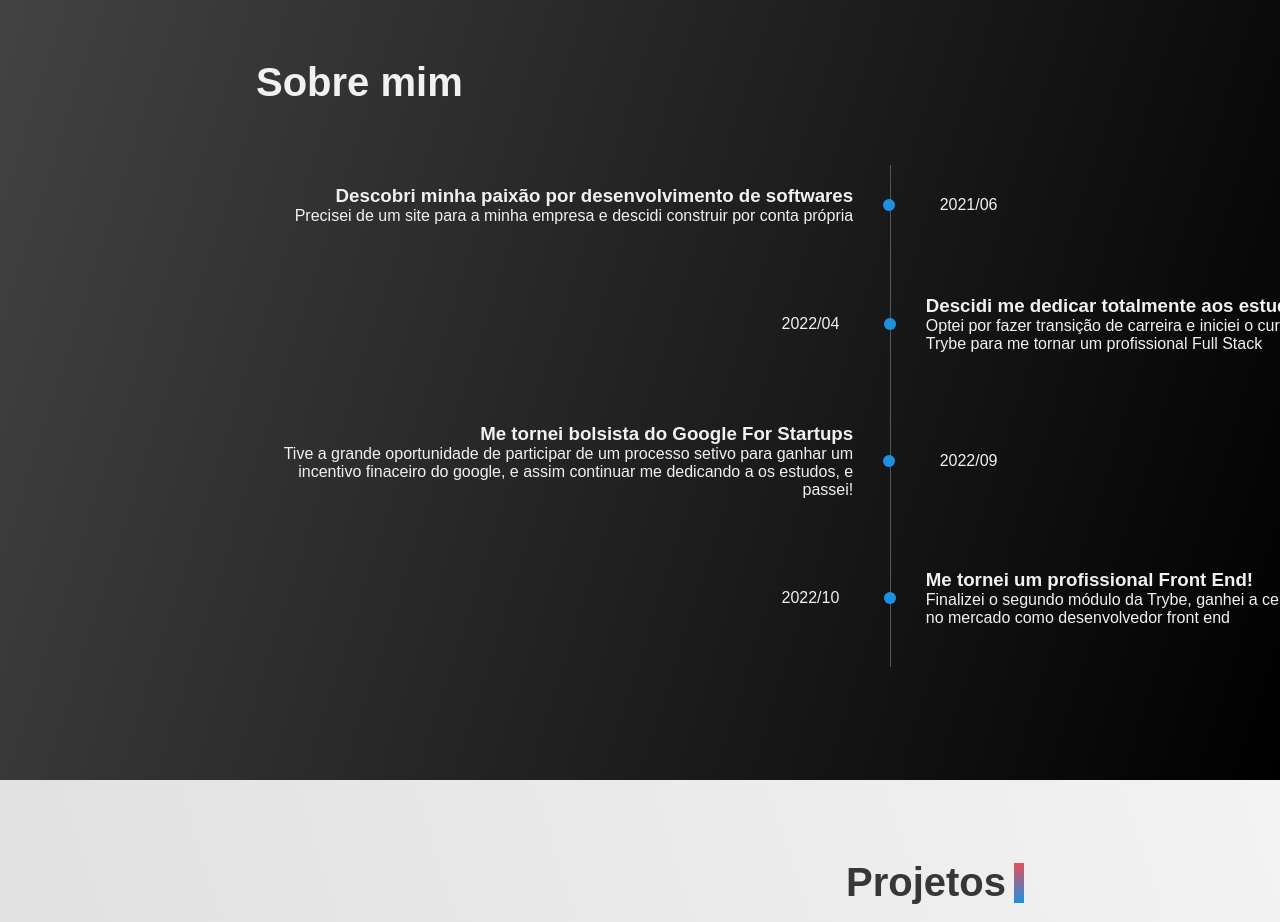
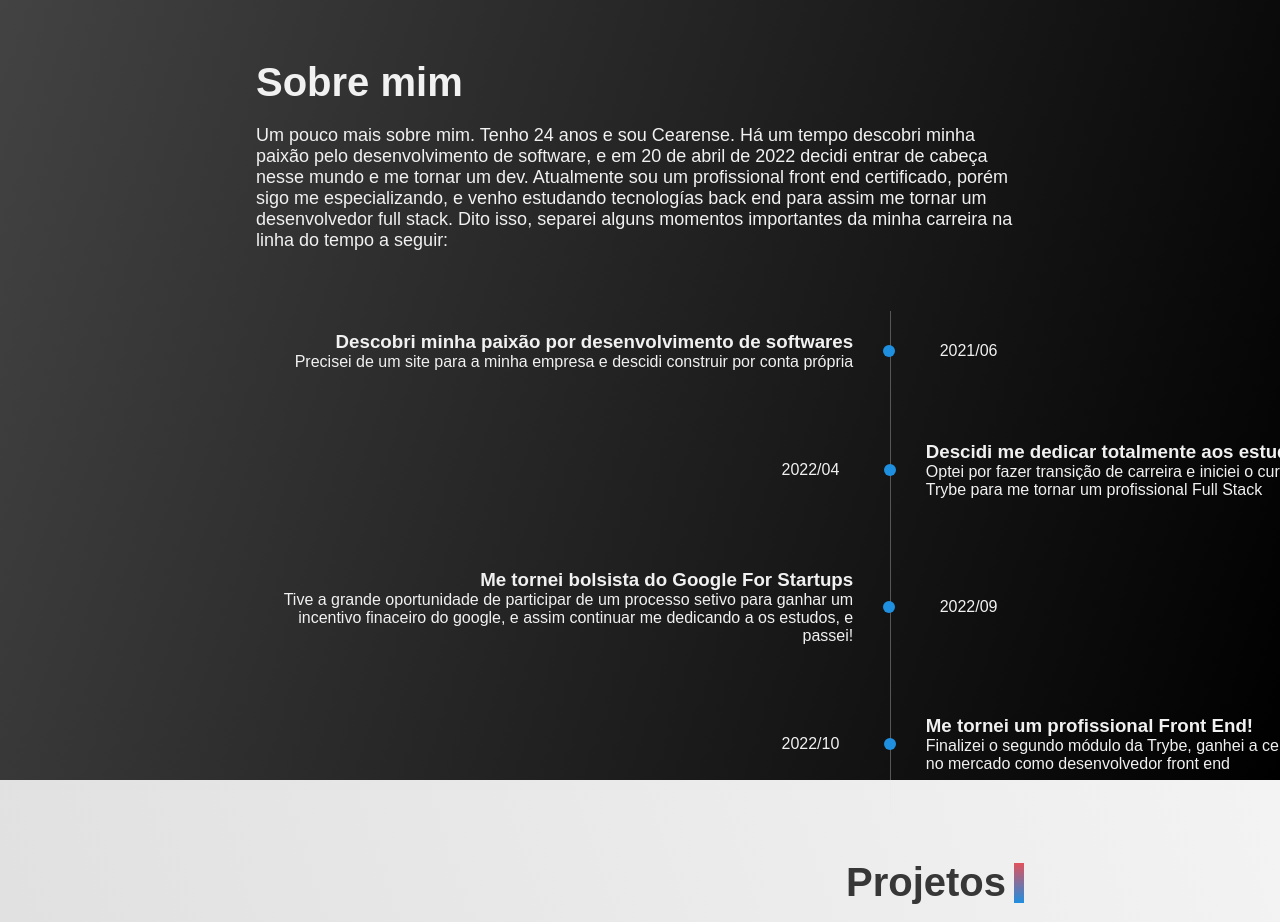
Before and after one commit to victormatia/portifolio, a React (Vite) app: page / in a window 1280 px wide. Shown: the part 820-1742 px from the top of the page. Built offline with nearby package versions, Linux system fonts and the light colour scheme; a web font is replaced by a local one.

Commit message:
feat: add description paragraph to about page

```diff
--- a/src/css/About.css
+++ b/src/css/About.css
@@ -16,3 +16,8 @@
   margin-top: 80px;
   font-size: 40px;
 }
+
+.about-description {
+  margin-top: 20px;
+  font-size: 18px;
+}
--- a/src/pages/About.jsx
+++ b/src/pages/About.jsx
@@ -1,11 +1,14 @@
 import React from 'react';
 import Timeline from '../components/Timeline';
+import { aboutMe } from "../mock/mockApi";
 import '../css/About.css';
 
 function About() {
+  const { about } = aboutMe;
   return (
     <section className='about'>
        <h1 className='about-title'>Sobre mim</h1>
+       <p className='about-description'>{ about }</p>
        <Timeline />
     </section>
   )
```
